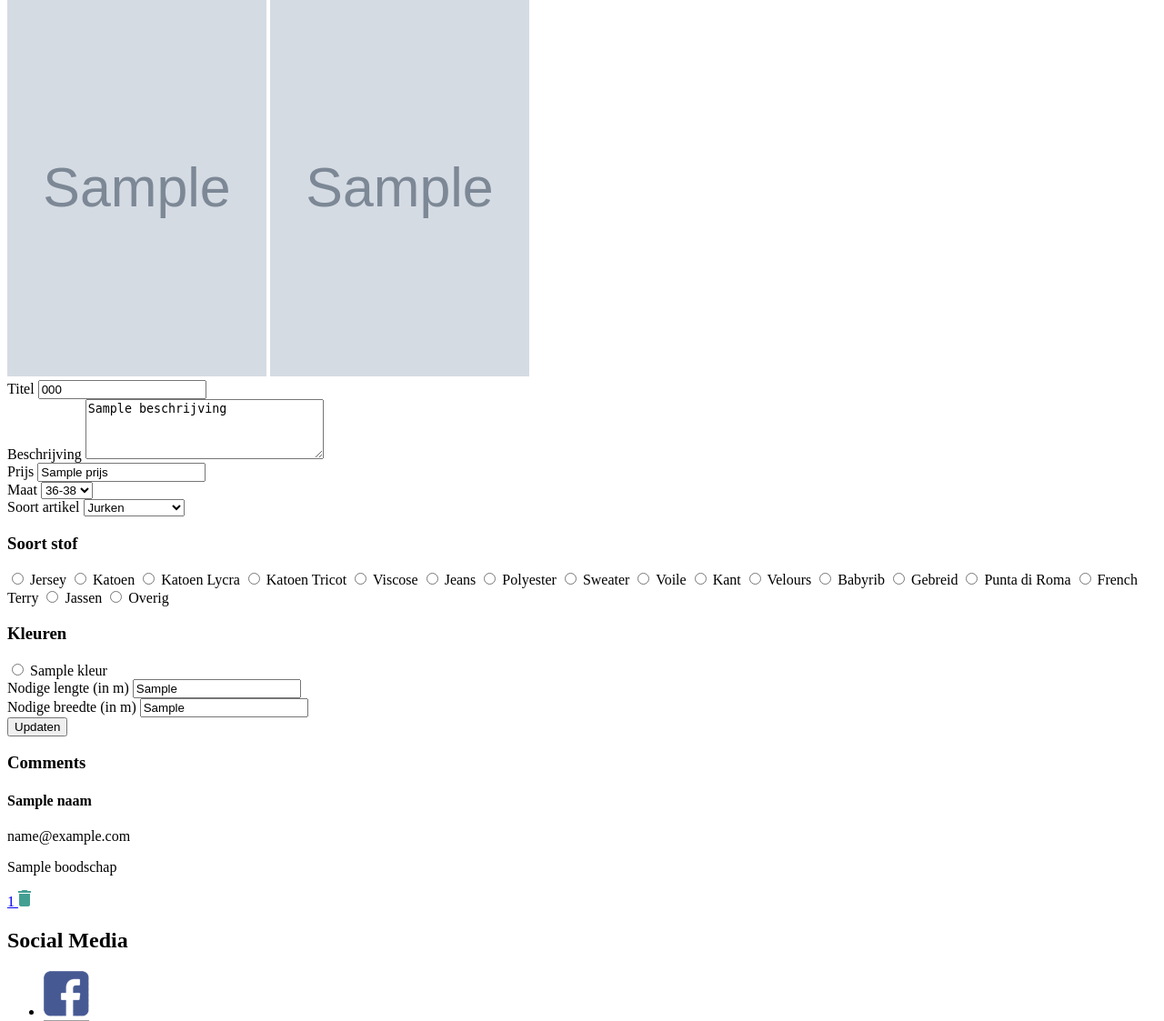
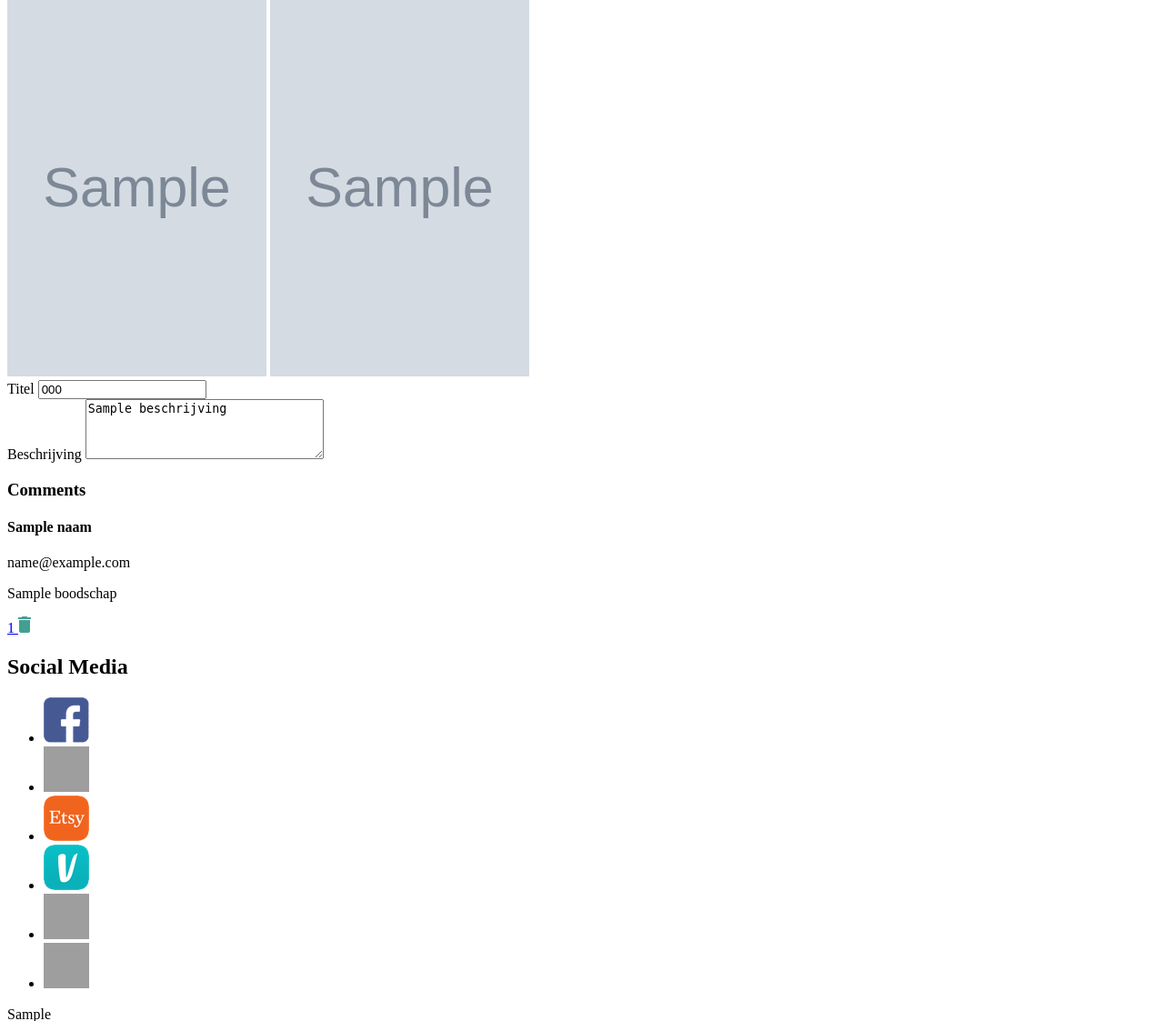
Before and after one commit to aykodesmedt/BusyBeeLiz-Admin, a PHP site: template src/view/artikels/detail.php in a window 1280 px wide. Shown: the part 1052-2175 px from the top of the page at 91% size. Run offline with PHP 8.4, Linux system fonts and the light colour scheme; the template is opened without the code that fills it: most values are stand-ins (such as "Sample title", 1, 10 or a date in 2020); grey boxes marked "Sample" are stand-in pictures; data that the repository does not hold is empty; grey boxes are pictures that could not be loaded.

Commit message:
removed stoffen en details

```diff
--- a/src/controller/ArtikelsController.php
+++ b/src/controller/ArtikelsController.php
@@ -128,10 +128,6 @@ class ArtikelsController extends Controller {
     if(!empty($_GET['id'])){
       $artikel = $this->artikelDAO->selectById($_GET['id']);
       $this->set('artikel', $artikel);
-    }
-    if(!empty($artikel)){
-      $stoffen = $this->artikelDAO->searchStoffenByArtikel($_GET['id'], $artikel["stofLengte"], $artikel["stofBreedte"]);
-      $this->set('stoffen', $stoffen);
     }
 
     $categorie = $artikel["categorie"];
--- a/src/view/artikels/detail.php
+++ b/src/view/artikels/detail.php
@@ -65,122 +65,9 @@
             }
             ?>
         </div>
-        <div class="inputFieldDiv2">
-          <label for="prijs">Prijs</label>
-          <input type="text" name="prijs" placeholder="1" value="<?php
-            if (!empty($_POST['prijs'])) {
-              echo $_POST['prijs'];
-            }else {
-              echo $artikel['prijs'];
-            }
-            ?>" />
-            <?php
-            if (!empty($_POST) && empty($_POST['prijs'])) {
-              echo '<span class="error">gelieve een prijs in te vullen</span>';
-            }
-            ?>
-        </div>
-        <div class="inputFieldDiv2">
-          <label for="maat">Maat</label>
-          <select name="maat" id="maat">
-            <option value="36-38" <?php
-                if (!empty($_POST['maat']) && $_POST['maat'] == '36-38') {
-                  echo 'selected';
-                }
-              ?>>36-38</option>
-            <option value="40-42" <?php
-                if (!empty($_POST['maat']) && $_POST['maat'] == '40-42') {
-                  echo 'selected';
-                }
-              ?>>40-42</option>
-            <option value="44-46" <?php
-                if (!empty($_POST['maat']) && $_POST['maat'] == '44-46') {
-                  echo 'selected';
-                }
-              ?>>44-46</option>
-          </select>
-        </div>
-        <div class="inputFieldDiv2">
-          <label for="soortArtikel">Soort artikel</label>
-          <select name="soortArtikel" id="soortArtikel">
-            <?php foreach($onderCategorien as $onderCategorie => $index): ?>
-              <option value="<?php echo $onderCategorie ?>" <?php
-                if (!empty($artikel['onderCategorie']) && $artikel['onderCategorie'] == $index) {
-                  echo 'selected';
-                }
-              ?>><?php echo $onderCategorie ?></option>
-            <?php endforeach; ?>
-          </select>
-        </div>
-        <div class="boxesGrid">
-          <h3>Soort stof</h3>
-          <div class="inputFieldDivSoort">
-            <?php foreach($soortenStof as $soortStof => $index): ?>
-              <input type="radio" name="stofSoort" id="radio<?php echo $index; ?>" value="<?php echo $soortStof; ?>" <?php
-                if (!empty($_POST['stofSoort']) && $_POST['stofSoort'] == $index || $artikel["stofSoort"] == $index) {
-                  echo 'checked';
-                }
-              ?>>
-              <label for="radio<?php echo $index; ?>"><?php echo $soortStof; ?></label>
-            <?php endforeach; ?>
-            <?php
-            if (!empty($_POST) && empty($_POST['stofSoort'])) {
-              echo '<span class="error">gelieve een stofSoort te selecteren</span>';
-            }
-            ?>
-          </div>
-        </div>
-        <div class="boxesGrid">
-          <h3>Kleuren</h3>
-          <div class="inputFieldDivSoort">
-            <?php foreach($kleuren as $kleur): ?>
-              <input type="radio" name="kleur" id="radio<?php echo $kleur["kleur"]; ?>" value="<?php echo $kleur["kleur"]; ?>" <?php
-                if (!empty($_POST['kleur']) && $_POST['kleur'] == $kleur["kleur"] || $artikel["kleuren"] == $kleur["kleur"]) {
-                  echo 'checked';
-                }
-              ?>>
-              <label for="radio<?php echo $kleur["kleur"]; ?>"><?php echo $kleur["kleur"]; ?></label>
-            <?php endforeach; ?>
-            <?php
-            if (!empty($_POST) && empty($_POST['kleur'])) {
-              echo '<span class="error">gelieve een kleur te selecteren</span>';
-            }
-            ?>
-          </div>
-        </div>
-        <div class="inputFieldDiv2">
-          <label for="stofLengte">Nodige lengte (in m)</label>
-          <input type="text" name="stofLengte" placeholder="1" value="<?php
-            if (!empty($_POST['stofLengte'])) {
-              echo $_POST['stofLengte'];
-            }else {
-              echo $artikel['stofLengte'];
-            }
-            ?>" />
-            <?php
-            if (!empty($_POST) && empty($_POST['stofLengte'])) {
-              echo '<span class="error">gelieve een stofLengte in te vullen</span>';
-            }
-            ?>
-        </div>
-        <div class="inputFieldDiv2">
-          <label for="stofBreedte">Nodige breedte (in m)</label>
-          <input type="text" name="stofBreedte" placeholder="1" value="<?php
-            if (!empty($_POST['stofBreedte'])) {
-              echo $_POST['stofBreedte'];
-            }else {
-              echo $artikel['stofBreedte'];
-            }
-            ?>" />
-            <?php
-            if (!empty($_POST) && empty($_POST['stofBreedte'])) {
-              echo '<span class="error">gelieve een stofBreedte in te vullen</span>';
-            }
-            ?>
-        </div>
         <input type="hidden" name="action" value="update">
         <!-- <input type="submit" value="upload" class="yellowButton"> -->
-        <button class="yellowButton" type="submit">Updaten</button>
+        <!-- <button class="yellowButton" type="submit">Updaten</button> -->
       </div>
     </section>
   </form>
```
